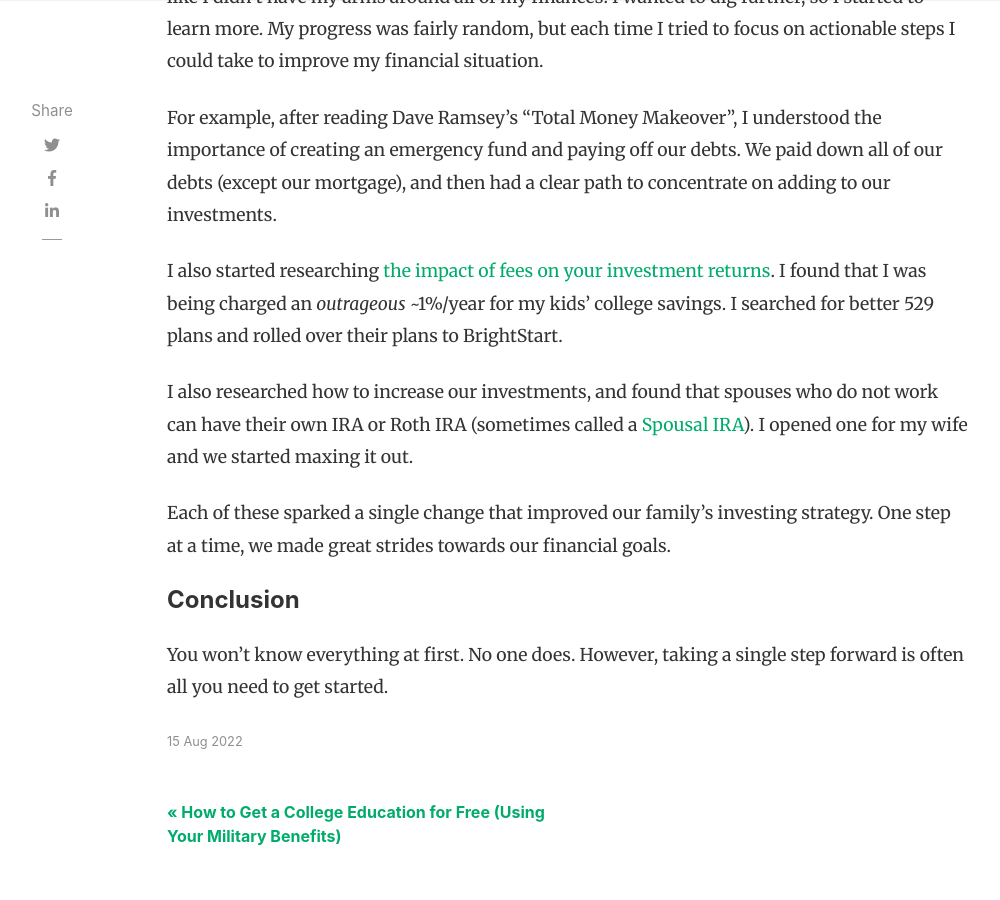
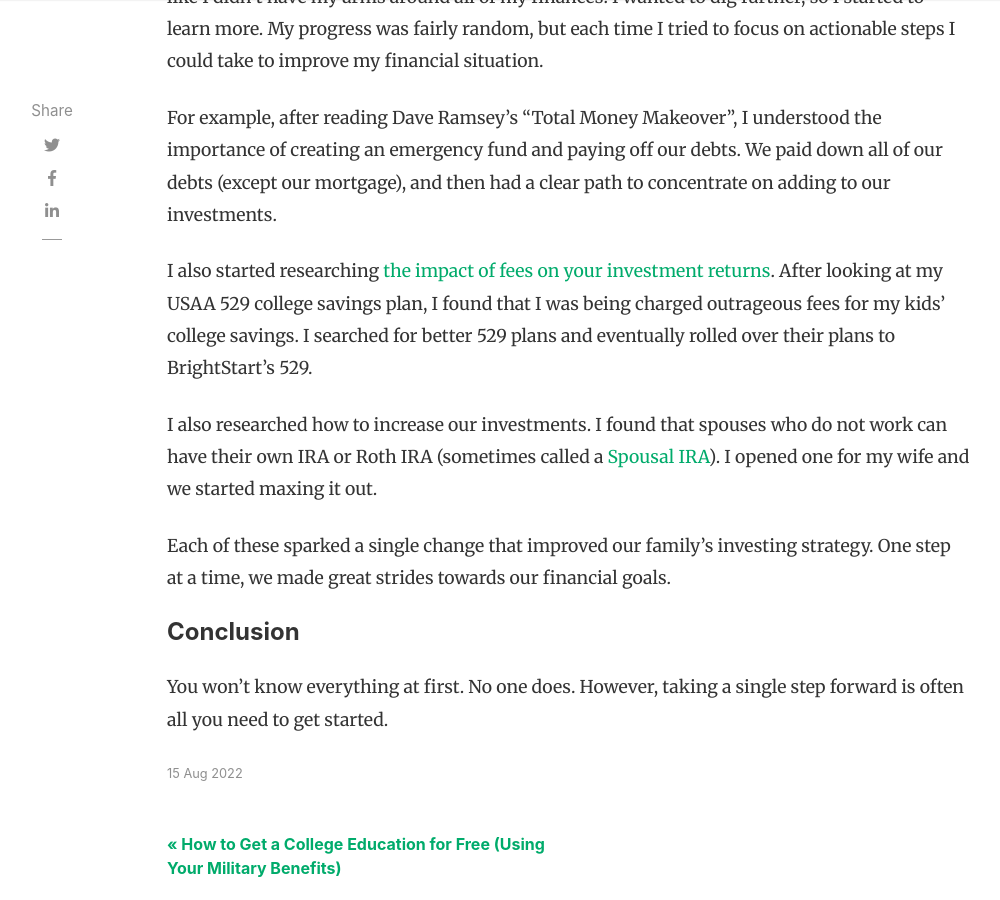
Before and after one commit to militaryinvestor/militaryinvestor.github.io, a Jekyll site: the page built from _posts/2022-08-15-Start-With-A-Single-Step.md, in a window 1280 px wide and 900 px high, scrolled down 3094 px. Shown: the whole window, without its empty margins (118-1118 px from the left). Built offline with Jekyll 4.4.1, drawn with Linux system fonts in a browser that asks for light colours; nearby versions of some CDN libraries; comment, search, counter and statistics services are not loaded.

Commit message:
Update 2022-08-15-Start-With-A-Single-Step.md

```diff
--- a/_posts/2022-08-15-Start-With-A-Single-Step.md
+++ b/_posts/2022-08-15-Start-With-A-Single-Step.md
@@ -48,9 +48,9 @@
 
 For example, after reading Dave Ramsey's "Total Money Makeover", I understood the importance of creating an emergency fund and paying off our debts.  We paid down all of our debts (except our mortgage), and then had a clear path to concentrate on adding to our investments.
 
-I also started researching [the impact of fees on your investment returns](https://www.militaryinvestor.org/Aggressively-Cut-Fees-to-Keep-More-of-Your-Profits/).  I found that I was being charged an _outrageous_ ~1%/year for my kids' college savings.  I searched for better 529 plans and rolled over their plans to BrightStart.
+I also started researching [the impact of fees on your investment returns](https://www.militaryinvestor.org/Aggressively-Cut-Fees-to-Keep-More-of-Your-Profits/).  After looking at my USAA 529 college savings plan, I found that I was being charged outrageous fees for my kids' college savings.  I searched for better 529 plans and eventually rolled over their plans to BrightStart's 529.
 
-I also researched how to increase our investments, and found that spouses who do not work can have their own IRA or Roth IRA (sometimes called a [Spousal IRA](https://www.militaryinvestor.org/Spousal-IRA-Married-Couples-Can-Double-IRA-Investments/)).  I opened one for my wife and we started maxing it out.
+I also researched how to increase our investments.  I found that spouses who do not work can have their own IRA or Roth IRA (sometimes called a [Spousal IRA](https://www.militaryinvestor.org/Spousal-IRA-Married-Couples-Can-Double-IRA-Investments/)).  I opened one for my wife and we started maxing it out.
 
 Each of these sparked a single change that improved our family's investing strategy.  One step at a time, we made great strides towards our financial goals.
 
```
